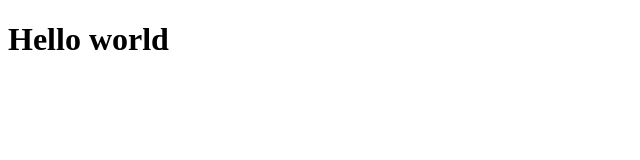
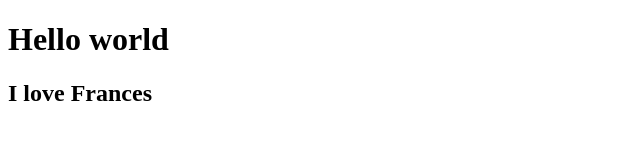
Before and after one commit to kennedy-ak/Learning-git-hub, a plain HTML site: page index.html in a window 1280 px wide. Shown: the whole page, without its empty margins (0-640 px from the left). Drawn offline with Linux system fonts and the light colour scheme.

Commit message:
baby girl frances

```diff
--- a/index.html
+++ b/index.html
@@ -8,5 +8,6 @@
 </head>
 <body>
     <h1>Hello   world</h1>
+    <h2>I love Frances</h2>
 </body>
 </html>
```
